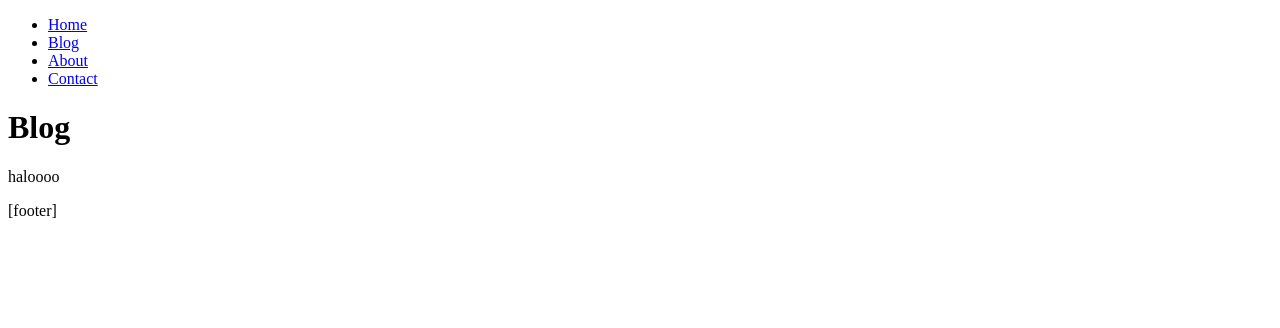
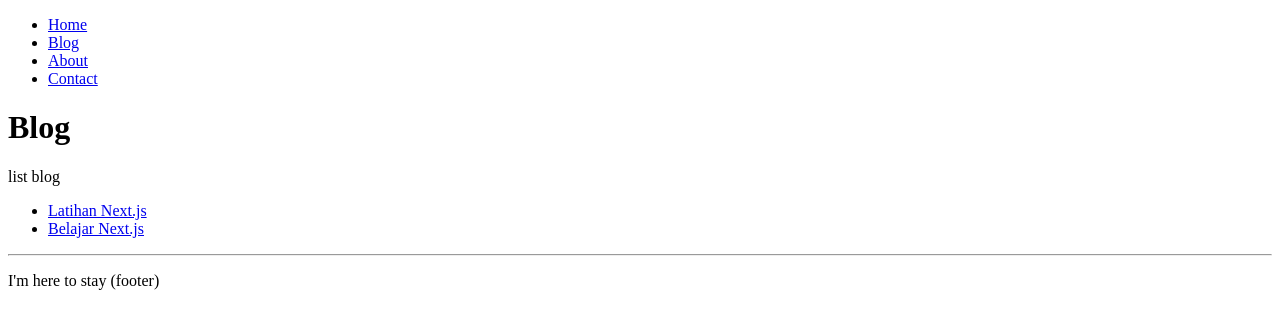
Before and after one commit to Elcand/learn-nextjs, a Next.js app: page /blog in a window 1280 px wide. Shown: the top 328 px of the page. Built offline with nearby package versions, Linux system fonts and the light colour scheme.

Commit message:
navigation and layout function exercises

```diff
--- a/app/blog/page.tsx
+++ b/app/blog/page.tsx
@@ -1,8 +1,18 @@
+import Link from "next/link";
+
 export default function BlogPage() {
   return (
     <>
       <h1>Blog</h1>
-      <p>haloooo</p>
+      <p>list blog</p>
+      <ul>
+        <li>
+          <Link href="/blog/latihan-nextjs">Latihan Next.js</Link>
+        </li>
+        <li>
+          <Link href="/blog/belajar-nextjs">Belajar Next.js</Link>
+        </li>
+      </ul>
     </>
   );
 }
--- a/app/layout.tsx
+++ b/app/layout.tsx
@@ -30,7 +30,10 @@ export default function Layout({ children }: LayoutProps) {
           </nav>
         </header>
         <main>{children}</main>
-        <footer>[footer]</footer>
+        <footer>
+          <hr />
+          <p>I'm here to stay (footer)</p>
+        </footer>
       </body>
     </html>
   );
```
Also changed, not shown: app/blog/belajar-nextjs/page.tsx (added, +8 -0 lines), app/blog/latihan-nextjs/page.tsx (added, +8 -0 lines).
